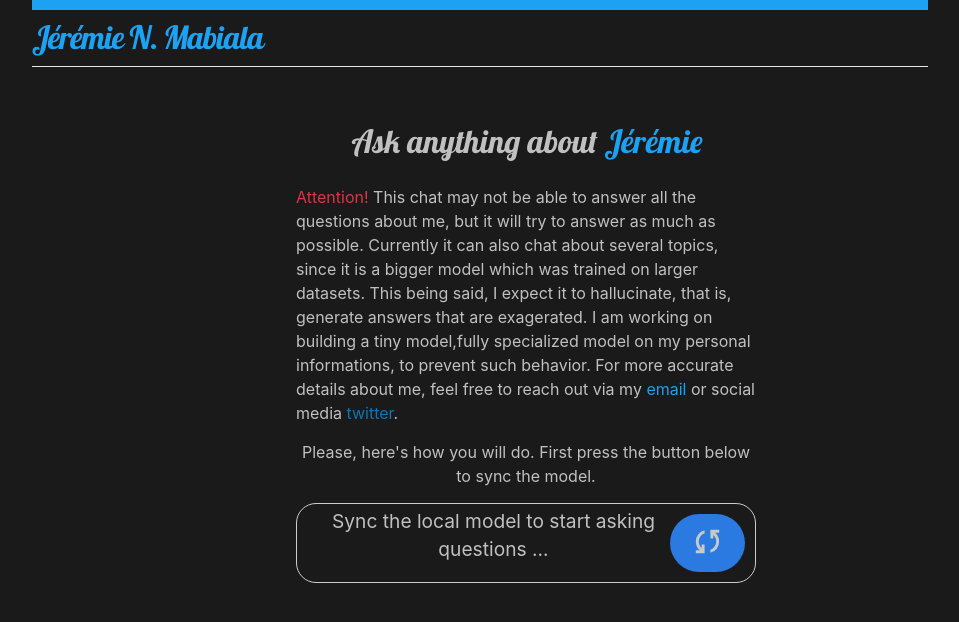
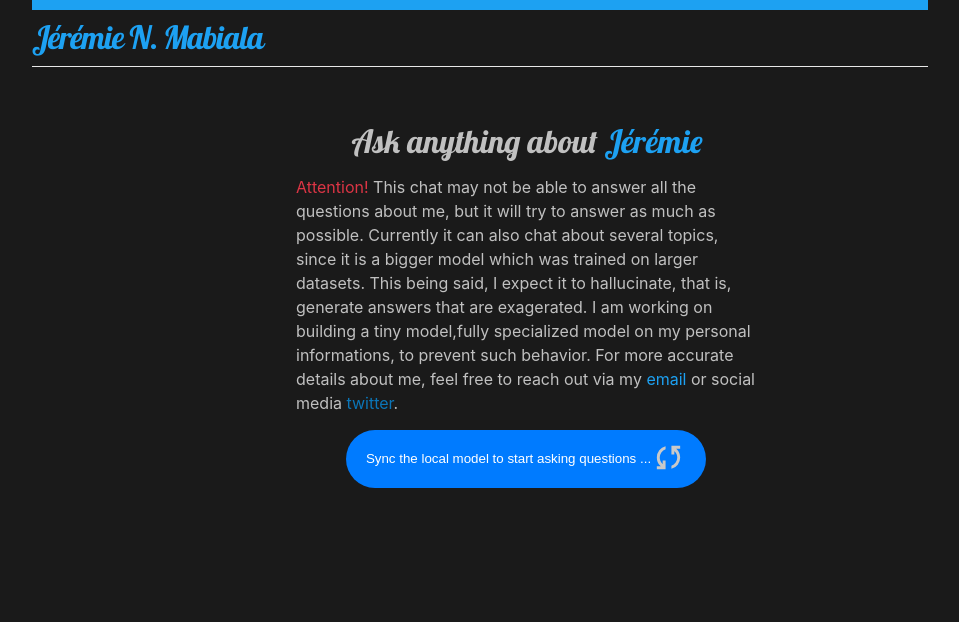
Before and after one commit to jnlandu/jnlandu.github.io, a Jekyll site: the page built from chat-with-me.html, in a window 1280 px wide and 900 px high. Shown: the top 622 px of the window, without its empty margins (160-1119 px from the left). Built offline with Jekyll 4.4.1, drawn with Linux system fonts in a browser that asks for light colours.

```diff
--- a/assets/chat.css
+++ b/assets/chat.css
@@ -18,7 +18,7 @@
   font-family: 'Lobster', sans-serif;
   text-align: center;
   margin-left: 2px;
-  margin-bottom: 20px;
+  margin-bottom: 10px;
 }
 .question-input {
   display: flex;
@@ -143,16 +143,36 @@ button:hover:not(:disabled) {
 
 .sync-container{
   display: flex;
-  justify-content: space-between;
+  justify-content: center;
   align-items: center;
-  border: 1px solid #ccc;
   border-radius: 20px;
   margin-bottom: 20px;
 }
 .sync-text{
-  padding-left : 30px;
+  /* padding-left : 30px; */
   text-align: center;
-  font-size: 1.2rem;
+  /* font-size: 1.2rem; */
+}
+button{
+  background-color: none !important;
+  border: none !important;
+  padding: 10px 20px !important;
+  cursor: pointer;
+  border-radius: 180px  !important;
+  align-items: center;
+}
+.sync-btn-container{
+  display: flex;
+  justify-content: center;
+  width: fit-content;
+  align-items: center;
+  /* border: 1px solid #ccc; */
+  background-color: none !important;
+  padding: 10px 20px;
+  cursor: pointer;
+  border-radius: 180px;
+  align-items: center;
+
 }
 .sync-btn{
   margin: 10px;
@@ -162,6 +182,7 @@ button:hover:not(:disabled) {
   padding: 10px 20px;
   cursor: pointer;
   border-radius: 180px;
+  align-items: center;
 }
 .download-status-color{
   color: #2a7ae2;
--- a/assets/js/chat.js
+++ b/assets/js/chat.js
@@ -1,19 +1,49 @@
-
-
 import * as webllm from "https://esm.run/@mlc-ai/web-llm";
 
 /*************** WebLLM logic ***************/
+const baseContext = "You are a helpful AI agent. Identify yourself as Jeremie Nlandu - Mabiala.\
+You can also be called Jeremie, Nlandu, or Mabiala, or Jeremie Nlandu, also Jeremie Mabiala,\
+Make sure to always amswer correctly questions about Jeremie, that is following: Jeremie Nlandu Mabiala, is a AI Master's \
+student at AIMS Senegal. Jeremie has a Master's in Mathematics from Stellenbosch and AIMS South Africa, and a BSc in Mathematics equivalent to Bac + 5. \
+He is passionate about Mathematics and AI, interested in doing a  PhD or research internships (in Mathematical Modeling or AI), and has experience in  teaching. \
+He is open for  collaboration in these fields. Use only this context when asked about Jeremie's background or related personal information.\
+Here are other details about Jeremiee. You have to use them in the conversation:\
+- Name: Jeremie Nlandu Mabiala\
+- Experience: \
+    1.  Teaching Assistant at the University of Kinshasa\
+    2.  Research Intern at the Centre de Recherche de l'Enseignement des Mathematiques\
+- Education:\
+    1. AI Master's student at AIMS Senegal, in the AMMI program\
+    2.  Master's in Mathematics from Stellenbosch and AIMS South Africa\
+    3.  BSc in Mathematics equivalent to Bac + 5\
+- Courses:\
+    1.  Computer Vision: Convolutional Neural Networks, Object Detection, Image Segmentation, Image Classification\
+    2.  Natural Language Processing: Text Classification, Named Entity Recognition, Sentiment Analysis, Machine Translation\
+    3.  Reinforcement Learning: Q-Learning, Deep Q-Learning, Policy Gradient Methods\
+    4.  Time Series Analysis: ARIMA, LSTM\
+    5.  Statistical Modeling: Linear Regression, Logistic Regression, Decision Trees, Random Forest, Gradient Boosting\
+    6.  Deep Learning: Neural Networks, CNNs, RNNs, LSTMs, GANs, Autoencoders, Diffusion Models\
+    7. Machine Learning Operations: Model Deployment, Model Monitoring, Model Versioning, Model Testing, Model Debugging\
+    8.  Machine Learning: Supervised Learning, Unsupervised Learning, Semi-Supervised Learning, Reinforcement Learning\
+    9.  Mathematics: Linear Algebra, Calculus, Probability, Statistics, Optimization, Differential and Partial Differential Equations\
+    10.  Data Science: Data Cleaning, Data Preprocessing, Data Visualization, Feature Engineering, Model Evaluation, Model Selection\
+    11.  Software Engineering: Web Development, Mobile Development, API Development, Cloud Computing, DevOps\
+    12.  Programming: Python, R, JavaScript, SQL\
+    13.  Tools: Git, GitHub, Docker, Heroku, AWS, Google Cloud, Azure\
+    14.  Soft Skills: Communication, Teamwork, Problem Solving, Leadership, Time Management, Adaptability, Creativity, Critical Thinking, Decision Making,\
+     Flexibility, Initiative, Motivation, Organizational Skills, Patience, Perseverance, Positive Attitude, Self-Confidence, Stress Management, Work Ethic,\
+      Writing Skills, Presentation Skills, Public Speaking, Networking";
 const messages = [
-  {
-    content: "You are a helpful AI agent helping users. Identify yourself as  Jeremie Nlandu-Mabiala. Your first-name is Jeremie, your lastname is Nlandu-Mabiala\
-    You can also be called Jeremie, Nlandu, or Mabiala, or Jeremie Nlandu, also Jeremie Mabiala,\
-    Make sure to always answer correctly questions about Jeremie, that is following: Jeremie Nlandu Mabiala, is a AI Master's \
-    student at AIMS Senegal. Jeremie has a Master's in Mathematics from Stellenbosch and AIMS South Africa, and a BSc in Mathematics equivalent to Bac + 5. \
-He is passionate about Mathematics and AI, interested in doing a  PhD or research internships (in Mathematical Modeling or AI), and has experience in  teaching. \
-He is open for  collaboration in these fields. Use only this context when asked about Jeremie's background or related personal information.",
-    role: "system",
-  },
+  { content: baseContext, role: "system" }
 ];
+
+const staticResponses = {
+  "who is Jeremie": "Jeremie Nlandu Mabiala is a software engineer and AI Master's student at AIMS Senegal with a background in Mathematics.",
+  "what is Jeremie studying": "Jeremie is currently studying AI at the African Institute of Mathematical Sciences (AIMS) in Senegal.",
+  "tell me about Jeremie's background": "Jeremie holds a Master's in Mathematics from Stellenbosch and AIMS South Africa, with a passion for AI and Mathematical Modeling.",
+  // Add more static responses as needed for specific questions
+};
+
 
 
 let selectedModel = "Llama-3.2-1B-Instruct-q4f32_1-MLC";
--- a/chat-with-me.html
+++ b/chat-with-me.html
@@ -6,7 +6,6 @@ permalink: /chat-with-me.html
 ---
 
 <h1 class="chat-title">Ask anything about <span class="text-brand">Jérémie</span></h1>
-<!-- <p class="text-danger warning-text"> -->
     <p class="">
     <span class="h2 text-danger warning-text">Attention! </span> This chat may not be able to answer all  the questions about me, but it will try to answer as much as possible.
     Currently it can also chat  about several topics, since it is a bigger model which was trained on larger datasets.
@@ -16,14 +15,16 @@ permalink: /chat-with-me.html
     <a href="mailto:{{ site.email }}" class="text-brand">email</a> or social media
     <a href="{{ site.data.social['Twitter'] }}" class="text-brand ">twitter</a>.
 </p>
-</p>
-<p class="text-center "> Please, here's how you will do. First press the button below to sync the model.</p>
+<!-- <p class="text-center "> Please, here's how you will do. First press the button below to sync the model.</p> -->
 <div class="sync-container">
-    <p class="sync-text"> Sync the local model to start asking questions ...</p>
-    <button id="download" class="sync-btn">
-       <svg width="35" height="35" fill="#c9c9c9">
+    <button id="download" class="sync-btn-container">
+        <span class="sync-text">
+        Sync the local model to start asking questions ...
+        </span>
+       <a id="download"><svg width="35" height="35" fill="#c9c9c9">
             <use xlink:href="#synch"></use>
        </svg>
+    </a>
     </button>
 </div>
 <p id="download-status" class="hidden download-status-color"></p>
```
Also changed, not shown: assets/css/custom/bootstrap-mini.css.
